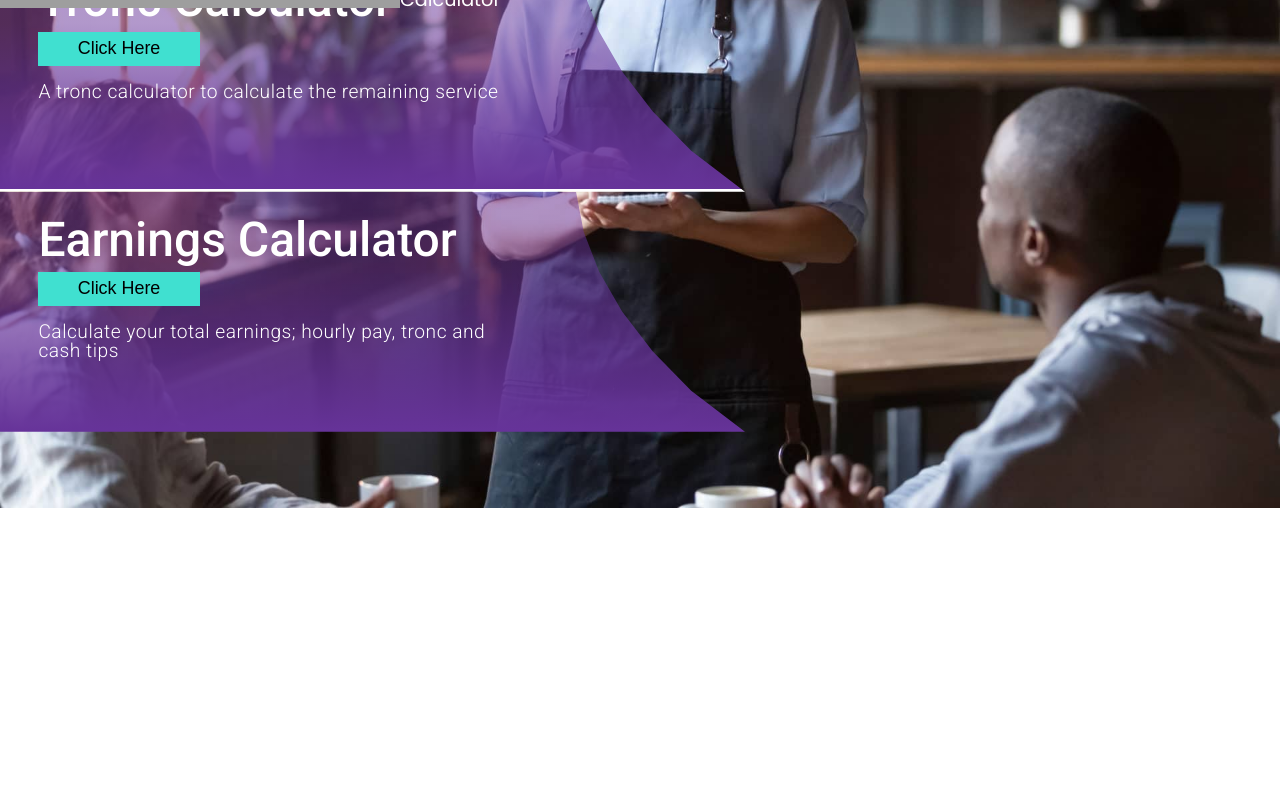
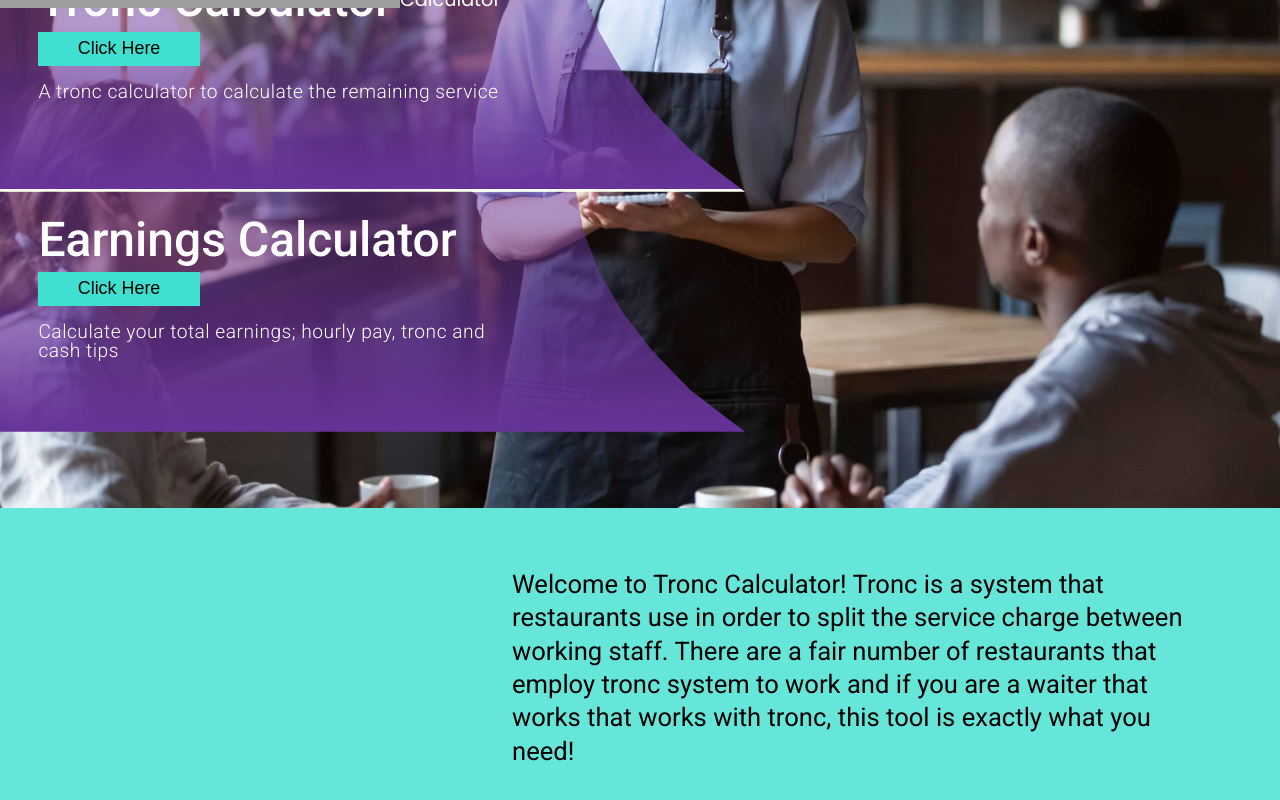
Before and after one commit to Aderex0/tronc-calculator, a React (Create React App) app: page / in a window 1280 px wide. Shown: the part 292-1092 px from the top of the page. Before the commit the page ends 800 px from the top, so only its background shows below. Built offline with nearby package versions, Linux system fonts and the light colour scheme; grey boxes are pictures that could not be loaded.

Commit message:
intro page

```diff
--- a/src/App.scss
+++ b/src/App.scss
@@ -56,12 +56,11 @@ $generic-bg: rgba(102, 51, 153, 1);
 .App {
   display: grid;
   width: 100%;
-  height: 100vh;
   grid-template-areas:
     'header header'
     'A1 A2'
-    'B1 B2';
-  // grid-template-rows: 7% 58% 35%;
+    'B1 B2'
+    'intro intro';
   grid-template-columns: 320px 1fr;
 
   .tools-container {
@@ -259,6 +258,7 @@ header {
   background-position: top;
   background-repeat: no-repeat;
   background-size: cover;
+  height: 100vh;
 }
 
 #tronc-btn-container {
@@ -325,6 +325,28 @@ header {
   .fp-text-container :nth-child(3) {
     @include frontPageSecondParagraph();
   }
+}
+
+/* Tools Container
+    -------------------------------------------- */
+
+.intro-container {
+  width: 100%;
+  height: 40vh;
+  min-height: 225px;
+  display: flex;
+  justify-content: flex-end;
+  grid-area: intro;
+  background-color: rgba(64, 224, 208, 0.8);
+}
+
+.intro-text {
+  align-self: center;
+  justify-self: flex-end;
+  width: 60%;
+  padding-right: 5%;
+  font-size: 1.6em;
+  line-height: 1.3em;
 }
 
 /* Tools Container
--- a/src/components/FrontPage.js
+++ b/src/components/FrontPage.js
@@ -33,6 +33,15 @@ export const FrontPage = () => {
           </div>
         </div>
       </div>
+      <div className='intro-container'>
+        <p className='intro-text'>
+          Welcome to Tronc Calculator! Tronc is a system that restaurants use in
+          order to split the service charge between working staff. There are a
+          fair number of restaurants that employ tronc system to work and if you
+          are a waiter that works that works with tronc, this tool is exactly
+          what you need!
+        </p>
+      </div>
     </>
   )
 }
```
Also changed, not shown: 1 other file (tests, documents, lock files or other folders).
